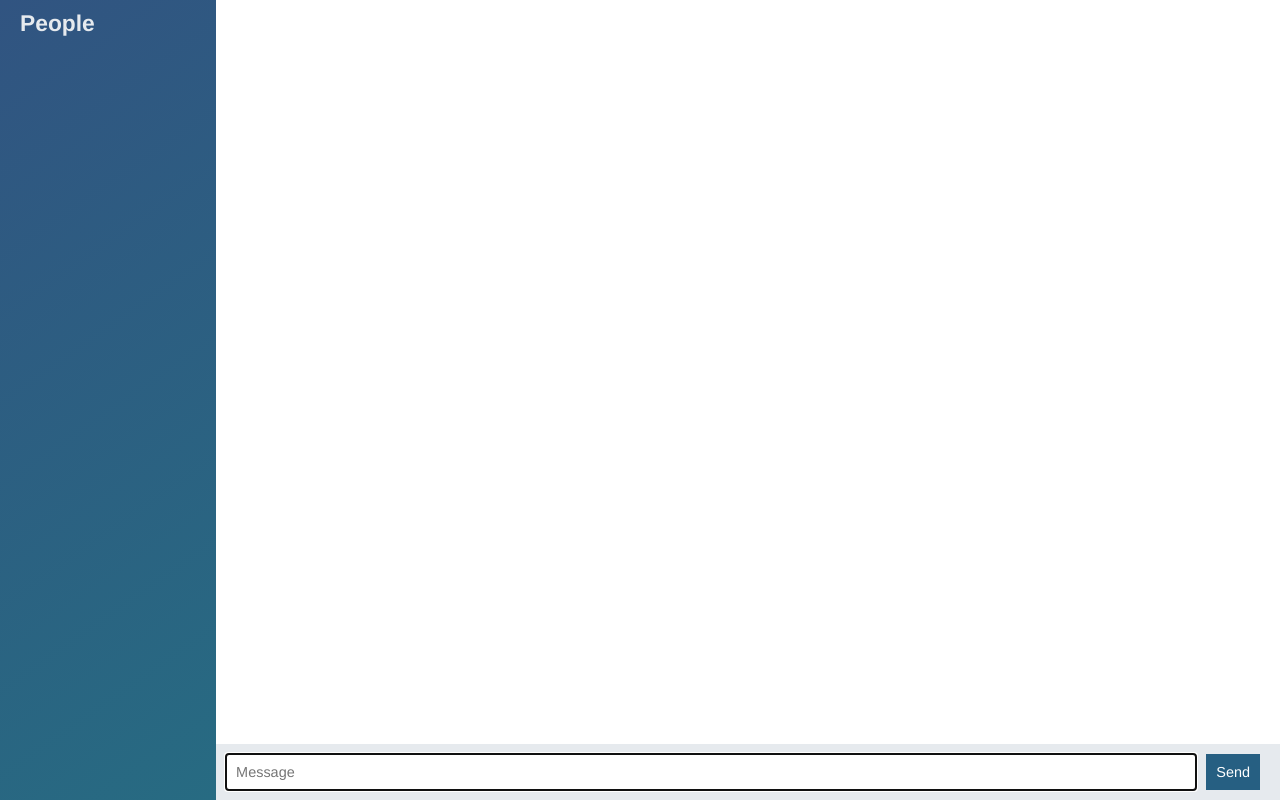
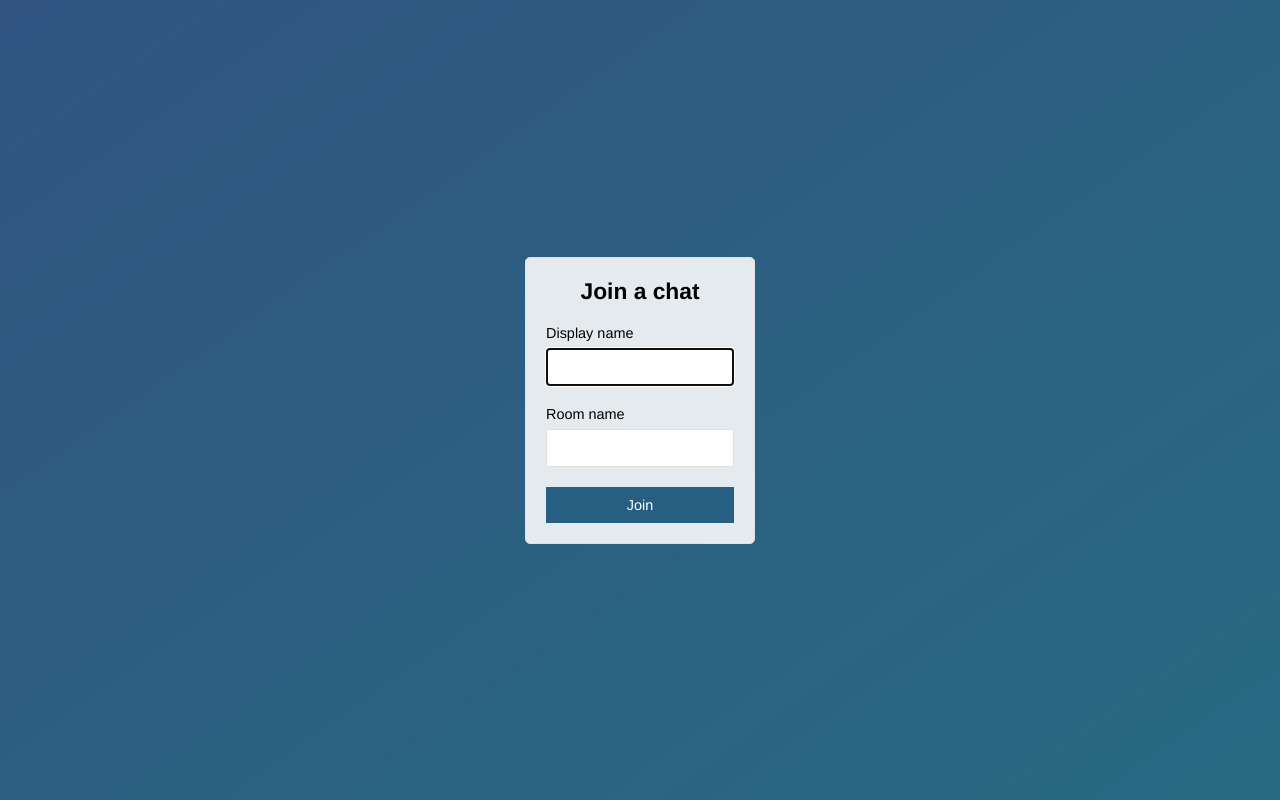
Before and after one commit to LokeshChittari/chat-app, a website: page public/index.html in a window 1280 px wide. Drawn offline with nearby package versions, Linux system fonts and the light colour scheme; no server answers.

Commit message:
Added login that forward to chat.app

```diff
--- a/public/index.html
+++ b/public/index.html
@@ -1,46 +1,28 @@
 <!DOCTYPE html>
-
 <html>
-
 <head>
-      <meta chaeset="utf-8">
+  <meta charset="utf-8">
+  <title>Join | ChatApp</title>
+  <meta name="viewport" content="width=device-width, initial-scale=1, user-scalable=no">
   <link rel="stylesheet" href="/css/styles.css">
 </head>
-
-   <body class="chat">
-
-     <div class="chat__sidebar">
-       <h3>People</h3>
-       <div id="users"></div>
+<body class="centered-form">
+  <div class="centered-form__form">
+    <form action="/chat.html">
+    <div class="form-field">
+    <h3>Join a chat</h3>
   </div>
-
-     <div class="chat__main">
-        <ol id="messages" class="chat__messages"></ol>
-
-        <div class="chat__footer">
-       <form id="message-form">
-       <input name="message" type="text" placeholder="Message" autofocus autocomplete = "off"/>
-       <button>Send</button>
+    <div class="form-field">
+    <label>Display name</label>
+    <input type="text" name="name" autofocus/>
+  </div>
+    <div class="form-field">
+    <label>Room name</label>
+    <input type="text" name="room"/>
+    </div>
+    <div class="form-field">
+    <button>Join</button>
+  </div>
   </form>
-   </div>
- </div>
-
-     <script id="message-template" type="text/template">
-      <li class="message">
-        <div class="message__title">
-          <h4>{{from}}</h4>
-          <span>{{createdAt}}</span>
-        </div>
-        <div class="message__body">
-          <p>{{text}}</p>
-        </div>
-      </li>
-     </script>
-     <script src="/socket.io/socket.io.js"></script>
-     <script src="/js/libs/jquery-3.3.1.min.js"></script>
-     <script src="/js/index.js"></script>
-     <script src="/js/libs/mustache.js"></script>
-     <script src="/js/libs/moment.js"></script>
 </body>
-
 </html>
```
Also changed, not shown: public/chat.html (added, +49 -0 lines), public/js/chat.js (renamed from public/js/index.js, +4 -10 lines), server/server.js (+3 -13 lines). Lines whose indentation alone changed are shown as unchanged.
